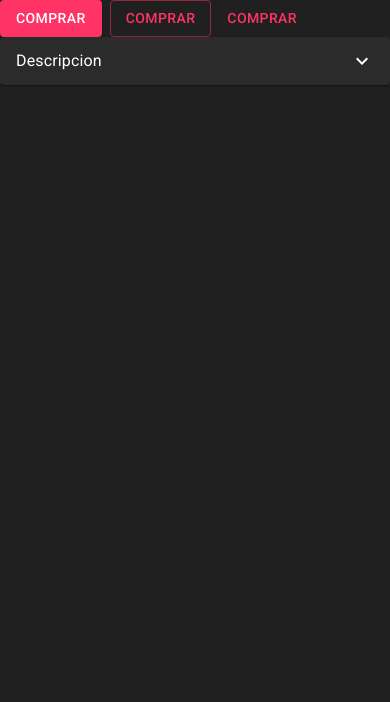
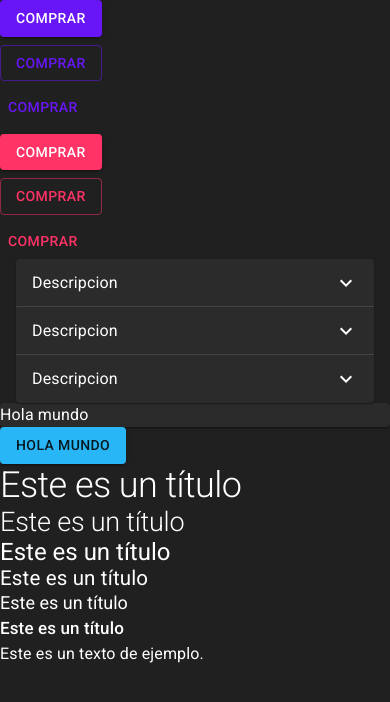
Before and after one commit to jaenfigueroa/poc_mui, a React (Vite) app: page / in a window 390 px wide. Shown: the top 702 px of the page. Built offline with nearby package versions, Linux system fonts and the light colour scheme.

Commit message:
chore: add responsive text

```diff
--- a/src/App.tsx
+++ b/src/App.tsx
@@ -4,6 +4,8 @@ import {
   AccordionSummary,
   Box,
   Button,
+  Container,
+  Paper,
   Typography,
 } from '@mui/material'
 import ExpandMoreIcon from '@mui/icons-material/ExpandMore'
@@ -11,12 +13,22 @@ import ExpandMoreIcon from '@mui/icons-material/ExpandMore'
 const App = () => {
   return (
     <>
-      <Box component='div' display={'flex'} gap={1}>
+      <Box component='div' display={'flex'} gap={1} flexDirection={'column'} alignItems={'start'}>
         <Button variant='contained'>Comprar</Button>
         <Button variant='outlined'>Comprar</Button>
         <Button variant='text'>Comprar</Button>
+        <Button color='secondary' variant='contained'>
+          Comprar
+        </Button>
+        <Button color='secondary' variant='outlined'>
+          Comprar
+        </Button>
+        <Button color='secondary' variant='text'>
+          Comprar
+        </Button>
       </Box>
       <Box component={'div'}>
+        <Container>
           <Accordion>
             <AccordionSummary expandIcon={<ExpandMoreIcon />}>
               <Typography>Descripcion</Typography>
@@ -29,7 +41,45 @@ const App = () => {
               </Typography>
             </AccordionDetails>
           </Accordion>
+          <Accordion>
+            <AccordionSummary expandIcon={<ExpandMoreIcon />}>
+              <Typography>Descripcion</Typography>
+            </AccordionSummary>
+            <AccordionDetails>
+              <Typography>
+                Lorem ipsum dolor sit amet consectetur, adipisicing elit. Eaque voluptates maiores
+                magni ratione unde, architecto recusandae debitis aperiam illum impedit deserunt?
+                Laborum libero quas sint adipisci vitae minima fugiat debitis.
+              </Typography>
+            </AccordionDetails>
+          </Accordion>
+          <Accordion>
+            <AccordionSummary expandIcon={<ExpandMoreIcon />}>
+              <Typography>Descripcion</Typography>
+            </AccordionSummary>
+            <AccordionDetails>
+              <Typography>
+                Lorem ipsum dolor sit amet consectetur, adipisicing elit. Eaque voluptates maiores
+                magni ratione unde, architecto recusandae debitis aperiam illum impedit deserunt?
+                Laborum libero quas sint adipisci vitae minima fugiat debitis.
+              </Typography>
+            </AccordionDetails>
+          </Accordion>
+        </Container>
       </Box>
+      <Box>
+        <Paper>Hola mundo</Paper>
+      </Box>
+      <Button color='info' variant='contained'>
+        Hola mundo
+      </Button>
+      <Typography variant='h1'>Este es un título</Typography>
+      <Typography variant='h2'>Este es un título</Typography>
+      <Typography variant='h3'>Este es un título</Typography>
+      <Typography variant='h4'>Este es un título</Typography>
+      <Typography variant='h5'>Este es un título</Typography>
+      <Typography variant='h6'>Este es un título</Typography>
+      <Typography variant='body1'>Este es un texto de ejemplo.</Typography>
     </>
   )
 }
--- a/src/theme/index.tsx
+++ b/src/theme/index.tsx
@@ -1,9 +1,25 @@
-import { createTheme } from '@mui/material'
+import { createTheme, responsiveFontSizes } from '@mui/material'
 
-const appTheme = createTheme({
+let appTheme = createTheme({
   palette: {
     mode: 'dark',
     primary: {
+      main: '#6816f7',
+      light: '#9e6bfb',
+      dark: '#4600e8',
+      '50': '#f0e6fe',
+      '100': '#d7c2fc',
+      '200': '#bb98fb',
+      '300': '#9e6bfb' /* light */,
+      '400': '#8546fa',
+      '500': '#6816f7' /* main */,
+      '600': '#5b10f1',
+      '700': '#4600e8' /* dark */,
+      '800': '#2b00e4',
+      '900': '#0000df',
+      // contrastText: '#fff', // COLOR DE TEXTO PARA MAIN
+    },
+    secondary: {
       main: '#ff3366',
       light: '#ff6c95',
       dark: '#d7295f',
@@ -17,21 +33,7 @@ const appTheme = createTheme({
       '700': '#d7295f' /* dark */,
       '800': '#c2235c',
       '900': '#9e1956',
-    },
-    secondary: {
-      main: '#6816f7',
-      light: '#9e6bfb',
-      dark: '#4600e8',
-      '50': '#f0e6fe',
-      '100': '#d7c2fc',
-      '200': '#bb98fb',
-      '300': '#9e6bfb' /* light */,
-      '400': '#8546fa',
-      '500': '#6816f7' /* main */,
-      '600': '#5b10f1',
-      '700': '#4600e8' /* dark */,
-      '800': '#2b00e4',
-      '900': '#0000df',
+      // contrastText: '#fff', // COLOR DE TEXTO PARA MAIN
     },
     common: {
       white: '#fefefe',
@@ -44,4 +46,11 @@ const appTheme = createTheme({
   },
 })
 
-export default appTheme
+// PARA PODER USAR AQUI LOS VALORES QUE YA SE HA ESTABLECIDO ANTES
+appTheme = createTheme(appTheme, {})
+
+const responsiveTheme = responsiveFontSizes(appTheme, {
+  factor: 4,
+})
+
+export default responsiveTheme
```
Lines whose indentation alone changed are shown as unchanged.
